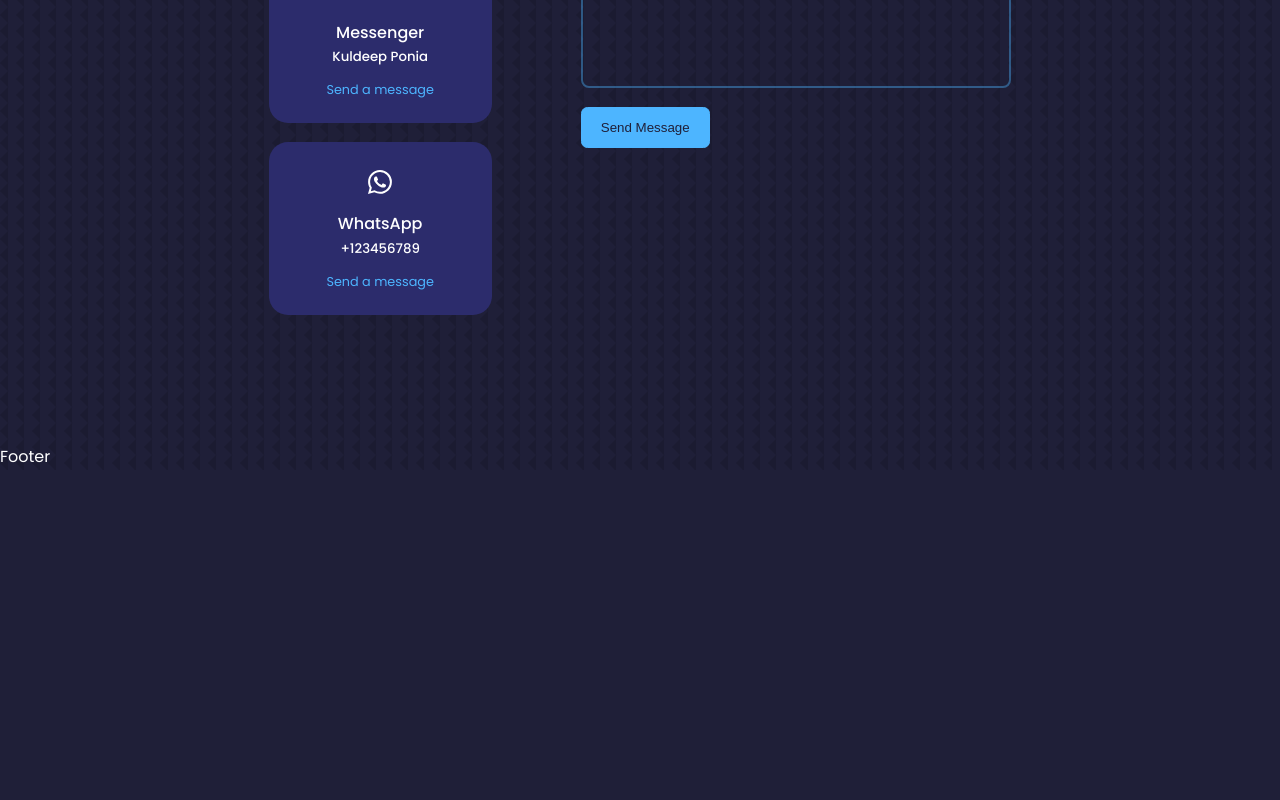
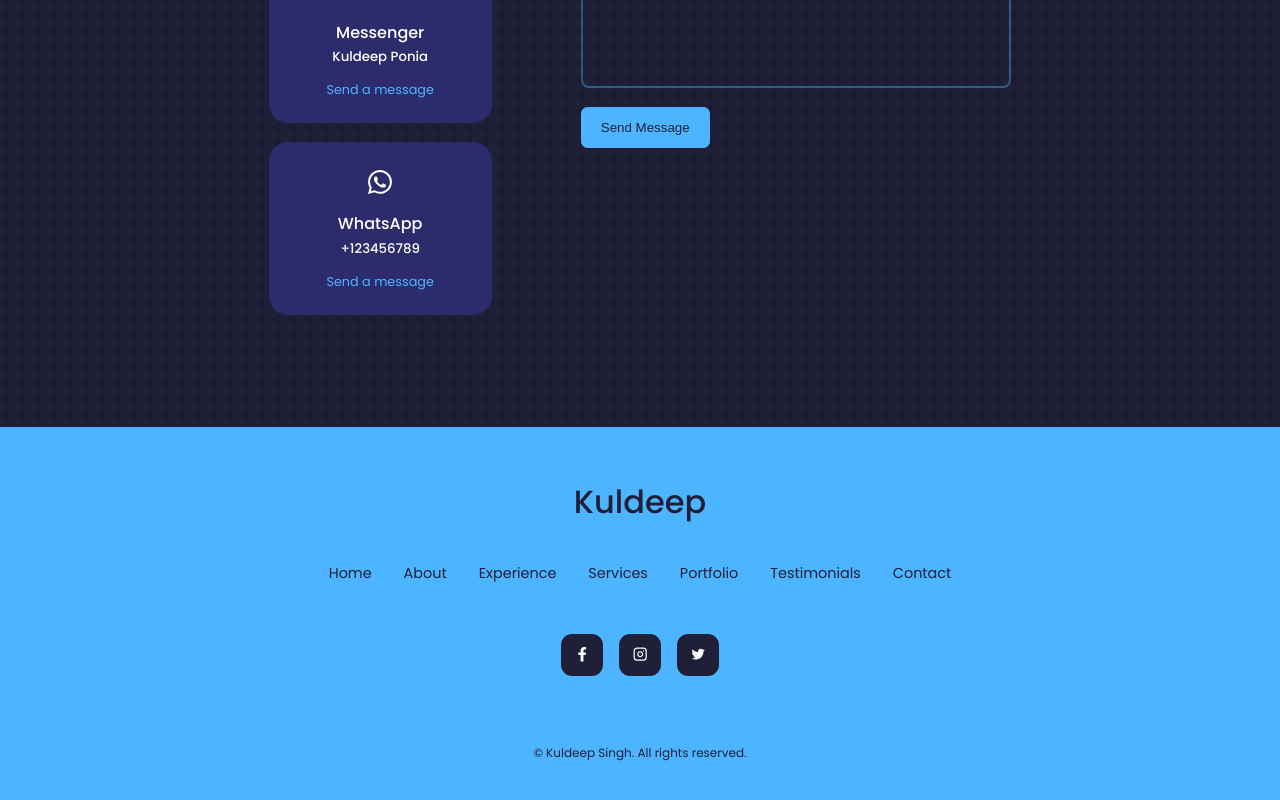
Before and after one commit to Ar5en1c/react-portfolio, a React (Create React App) app: page / in a window 1280 px wide. Shown: the part 5289-6089 px from the top of the page. Before the commit the page ends 5759 px from the top, so only its background shows below. Built offline with nearby package versions, Linux system fonts and the light colour scheme; the HTML template or start-up script is replaced by a standard one.

Commit message:
Created the footer components.

```diff
--- a/src/components/footer/Footer.jsx
+++ b/src/components/footer/Footer.jsx
@@ -1,9 +1,34 @@
 import React from 'react'
 import './footer.css'
+import { FaFacebookF } from 'react-icons/fa'
+import { FiInstagram } from 'react-icons/fi'
+import { IoLogoTwitter } from 'react-icons/io'
 
 const Footer = () => {
   return (
-    <section id='footer'>Footer</section>
+    <footer>
+      <a href="#" className='footer__logo'>Kuldeep</a>
+
+      <ul className="permalinks">
+        <li><a href="#">Home</a></li>
+        <li><a href="#about">About</a></li>
+        <li><a href="#experience">Experience</a></li>
+        <li><a href="#services">Services</a></li>
+        <li><a href="#portfolio">Portfolio</a></li>
+        <li><a href="#testimonials">Testimonials</a></li>
+        <li><a href="#contact">Contact</a></li>
+      </ul>
+
+      <div className="footer__socials">
+        <a href="https://facebook.com"><FaFacebookF/></a>
+        <a href="https://instagram.com"><FiInstagram/></a>
+        <a href="https://twitter.com"><IoLogoTwitter/></a>
+      </div>
+
+      <div className="footer__copyright">
+        <small>&copy; Kuldeep Singh. All rights reserved.</small>
+      </div>
+    </footer>
   )
 }
 
--- a/src/components/footer/footer.css
+++ b/src/components/footer/footer.css
@@ -0,0 +1,65 @@
+footer {
+  background: var(--color-primary);
+  padding: 3rem 0;
+  text-align: center;
+  font-size: 0.9rem;
+  margin-top: 7rem;
+}
+
+footer a {
+  color: var(--color-bg);
+}
+
+.footer__logo {
+  font-size: 2rem;
+  font-weight: 500;
+  margin-bottom: 2rem;
+  display: inline-block;
+}
+
+.permalinks {
+  display: flex;
+  flex-wrap: wrap;
+  justify-content: center;
+  gap: 2rem;
+  margin: 0 auto 3rem;
+}
+
+.footer__socials {
+  display: flex;
+  justify-content: center;
+  gap: 1rem;
+  margin-bottom: 4rem;
+}
+
+.footer__socials a {
+  background: var(--color-bg);
+  color: var(--color-white);
+  padding: 0.8rem;
+  border-radius: 0.7rem;
+  display: flex;
+  border: 1px solid transparent;
+}
+
+.footer__socials a:hover {
+  background: transparent;
+  color: var(--color-bg);
+  border-color: var(--color-bg);
+}
+
+.footer__copyright {
+  margin-bottom: 4rem;
+  color: var(--color-bg);
+}
+
+/* ============== MEDIA QUERIES (SMALL DEVICES) */
+@media screen and (max-width: 600px) {
+  .permalinks {
+    flex-direction: column;
+    gap: 1.5rem;
+  }
+
+  .footer__socials {
+    margin-bottom: 2.6rem;
+  }
+}
```
